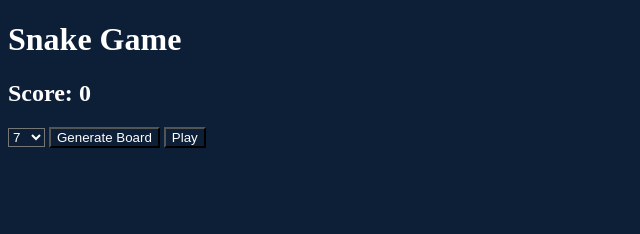
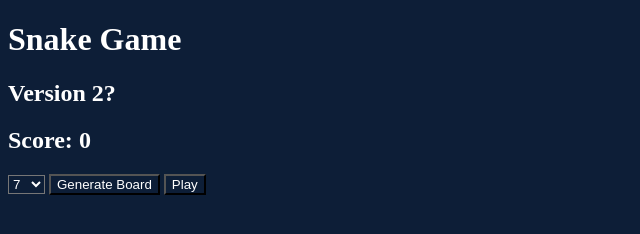
Before and after one commit to asorgatz/Arcade, a plain HTML site: page index.html in a window 1280 px wide. Shown: the whole page, without its empty margins (0-640 px from the left). Drawn offline with Linux system fonts and the light colour scheme.

Commit message:
test push

```diff
--- a/index.html
+++ b/index.html
@@ -5,6 +5,7 @@
   </head>
   <body>
     <h1>Snake Game</h1>
+    <h2>Version 2?</h2>
     <h2>Score: <span id="score">0</span></h2>
     <div>
         <select id="select">
```
